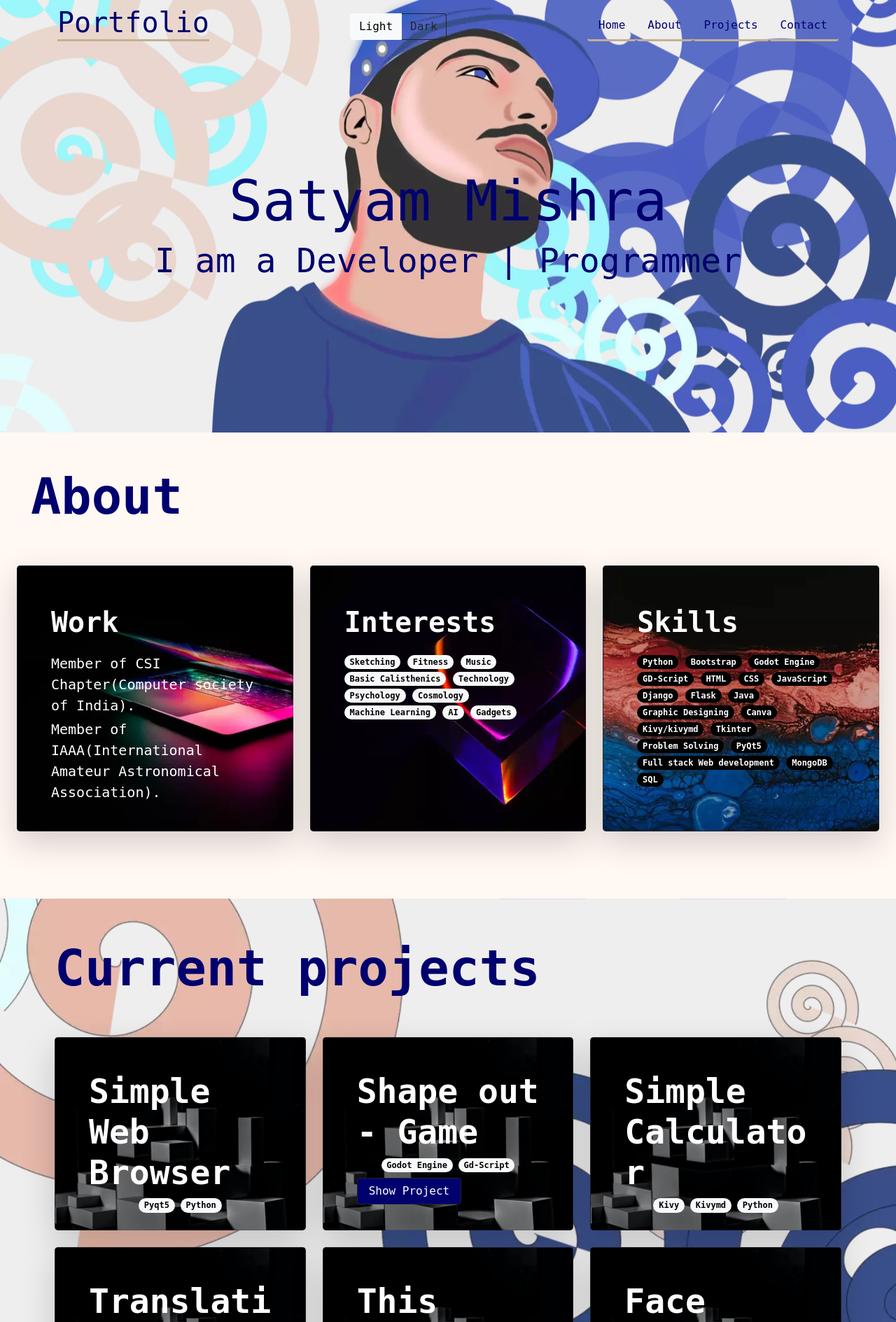
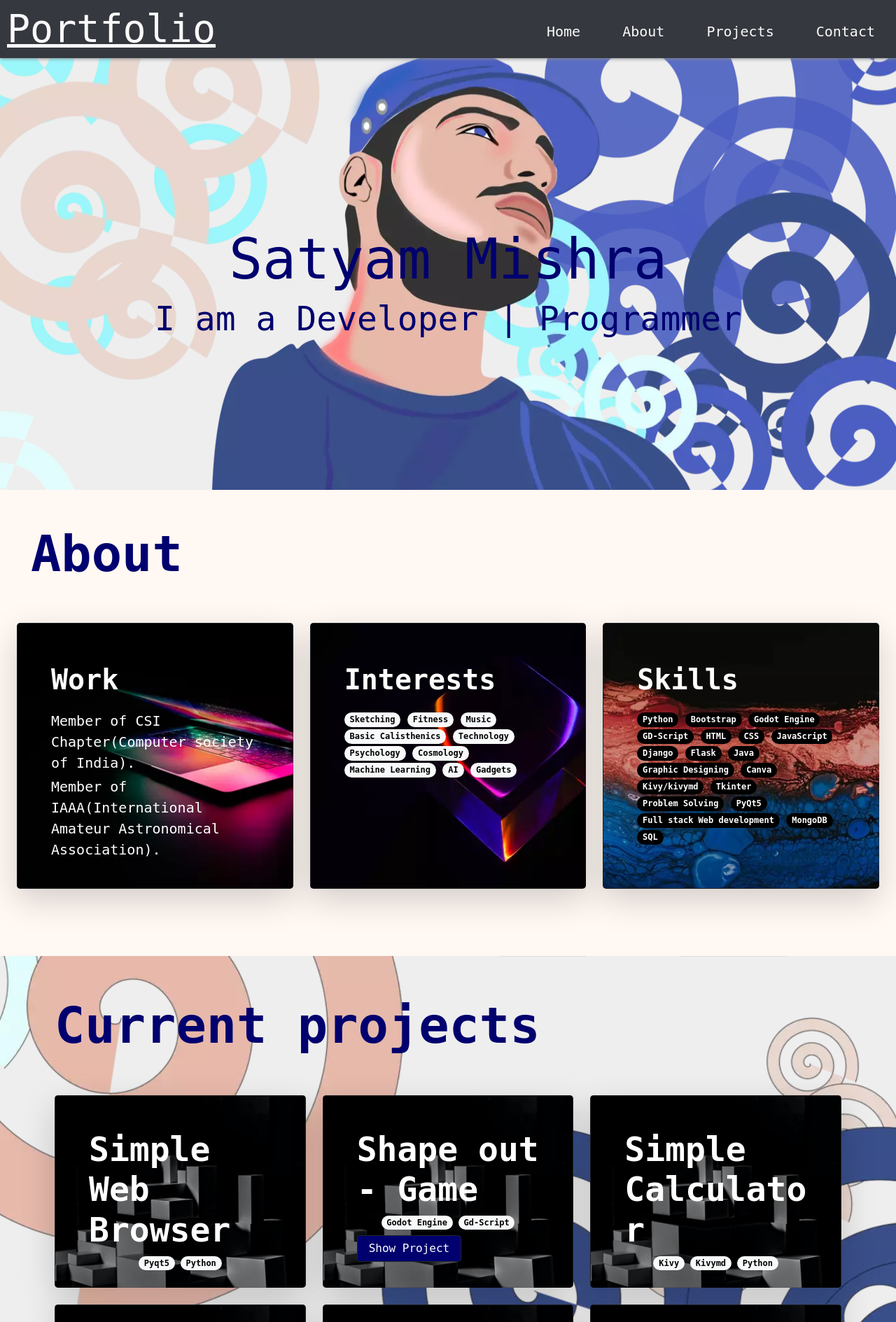
Before and after one commit to bedead/my-portfolio-flask, a Flask app: page / in a window 1280 px wide. Shown: the top 1889 px of the page at 70% size. Run offline with Flask 2, Linux system fonts and the light colour scheme; some libraries are stand-ins or nearby versions.

Commit message:
added new navbar

```diff
--- /dev/null
+++ b/static/website-files/nav_bar.css
@@ -0,0 +1,161 @@
+:root{
+    --white: #f9f9f9;
+    --black: #36383F;
+    --grey: #85888C;
+}
+
+/* Reset */
+*{
+    margin: 0;
+    padding: 0;
+    box-sizing: border-box;
+}
+
+body{
+    background-color: var(--white);
+}
+
+.nav a{
+    text-decoration: none;
+    font-size: 20px;
+}
+
+ul{
+    list-style: none;
+}
+
+/* Header */
+.header{
+    background-color: var(--black);
+    box-shadow: 1px 1px 5px 0px var(--grey);
+    position: sticky;
+    top: 0;
+    width: 100%;
+}
+
+/* Logo */
+.logo{
+    display: inline-block;
+    color: var(--white);
+    font-size: 55px;
+    margin-left: 10px;
+}
+
+/* Nav menu */
+.nav{
+    width: 100%;
+    height: 100%;
+    position: fixed;
+    background-color: var(--black);
+    overflow: hidden;
+
+}
+
+.menu a{
+    display: block;
+    padding: 30px;
+    color: var(--white);
+
+}
+
+.menu a:hover{
+    background-color: var(--grey);
+}
+
+.nav{
+    max-height: 0;
+    transition: max-height .5s ease-out;
+}
+
+/* Menu Icon */
+
+.hamb{
+    cursor: pointer;
+    float: right;
+    padding: 40px 20px;
+}
+
+
+.hamb-line {
+    background: var(--white);
+    display: block;
+    height: 2px;
+    position: relative;
+    width: 24px;
+
+}
+
+.hamb-line::before,
+.hamb-line::after{
+    background: var(--white);
+    content: '';
+    display: block;
+    height: 100%;
+    position: absolute;
+    transition: all .2s ease-out;
+    width: 100%;
+}
+
+.hamb-line::before{
+    top: 5px;
+}
+
+.hamb-line::after{
+    top: -5px;
+}
+
+
+.side-menu {
+    display: none;
+}
+
+/* Toggle menu icon */
+
+.side-menu:checked ~ nav{
+    max-height: 100%;
+}
+
+.side-menu:checked ~ .hamb .hamb-line {
+    background: transparent;
+}
+
+.side-menu:checked ~ .hamb .hamb-line::before {
+    transform: rotate(-45deg);
+    top:0;
+
+}
+
+.side-menu:checked ~ .hamb .hamb-line::after {
+    transform: rotate(45deg);
+    top:0;
+}
+
+
+/* Responsiveness */
+
+@media (min-width: 768px) {
+    .nav{
+        max-height: none;
+        top: 0;
+        position: relative;
+        float: right;
+        width: fit-content;
+        background-color: transparent;
+
+    }
+
+    .menu li{
+        float: left;
+    }
+
+    .menu a:hover{
+        background-color: transparent;
+        color: var(--grey);
+
+    }
+
+    .hamb{
+        display: none;
+    }
+
+}
--- a/templates/home.html
+++ b/templates/home.html
@@ -19,6 +19,7 @@
     <link rel="stylesheet" href="https://cdnjs.cloudflare.com/ajax/libs/font-awesome/4.7.0/css/font-awesome.min.css">
     <link rel="stylesheet" href="/static/website-files/soical_button.css">
     <link rel="stylesheet" href="/static/website-files/hero-name.css">
+    <link rel="stylesheet" href="/static/website-files/nav_bar.css">
     <title>Satyam Mishra</title>
 </head>
 
@@ -62,7 +63,7 @@
 <body data-spy="scroll" data-target="#fixed-nav" data-bs-offset="50" style="position: relative;">
 
 
-
+<!--
 
 
     <nav id="fixed-nav" class="navbar navbar-expand-lg fixed-top" aria-label="Horizontal navbar">
@@ -88,7 +89,28 @@
                 </li>
             </ul>
         </div>
-    </nav>
+    </nav> -->
+
+
+    <header class="header fixed-top">
+        <!-- Logo -->
+        <a href="#" class="logo">Portfolio</a>
+
+        <!-- Hamburger icon -->
+        <input class="side-menu" type="checkbox" id="side-menu"/>
+        <label class="hamb" for="side-menu"><span class="hamb-line"></span></label>
+
+        <!-- Menu -->
+        <nav class="nav">
+            <ul class="menu">
+                <li><a href="#heroimage">Home</a></li>
+                <li><a href="#About">About</a> </li>
+                <li><a href="#projects">Projects</a></li>
+                <li><a href="#footer">Contact</a></li>
+            </ul>
+        </nav>
+    </header>
+
 
 
     <div id="heroimage" class="pt-sm-5 pb-sm-5 container-fluid mt-0 mb-0" style="background-color: #EEEEEE;background-image:url('/static/universal-elements/satyam-vector-2.webp'); background-repeat: no-repeat; background-size: cover; background-position: center; height: 100%;">
@@ -112,9 +134,6 @@
             </div>
         </div>
     </div>
-
-
-
 
 
 
```
